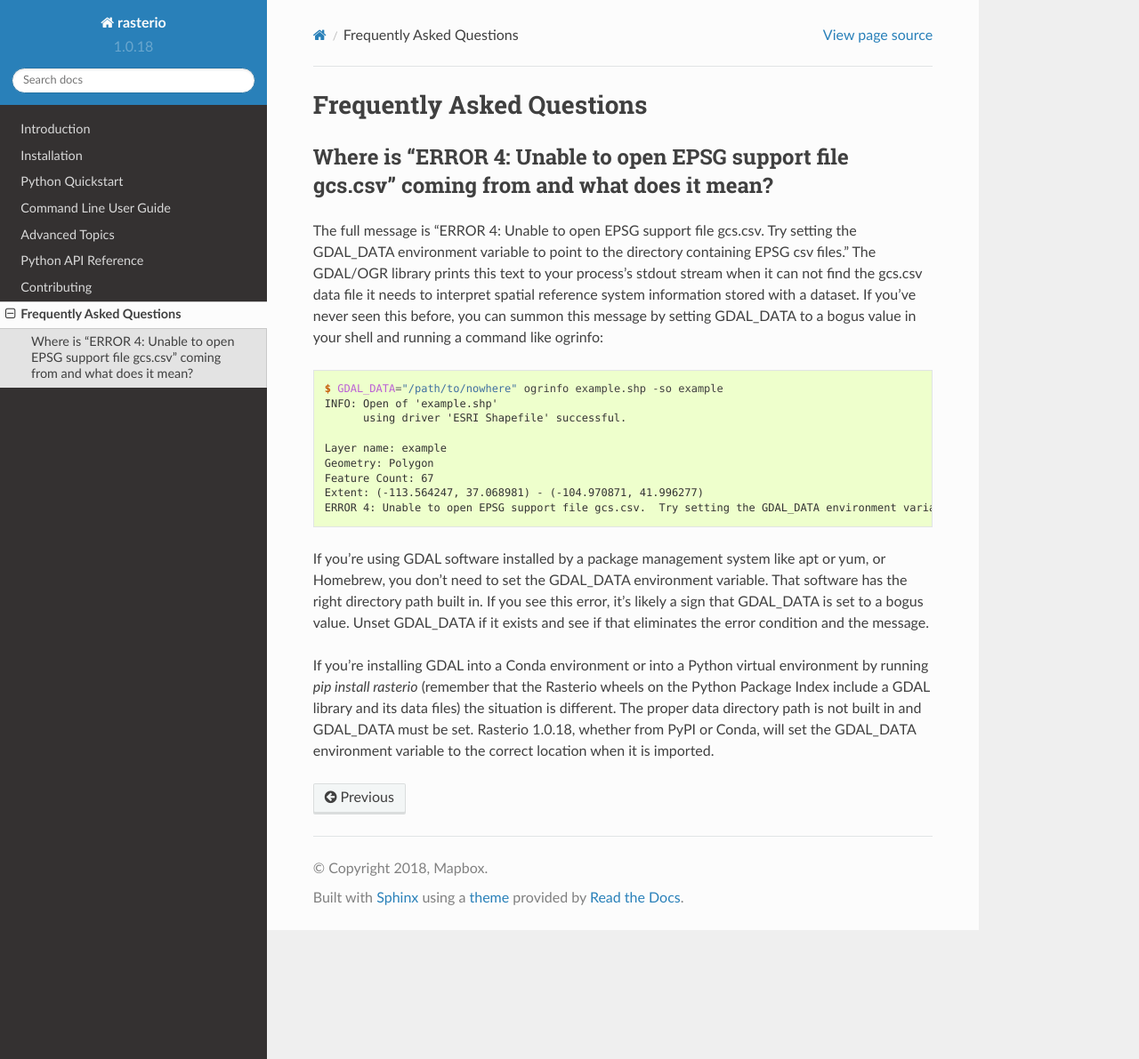
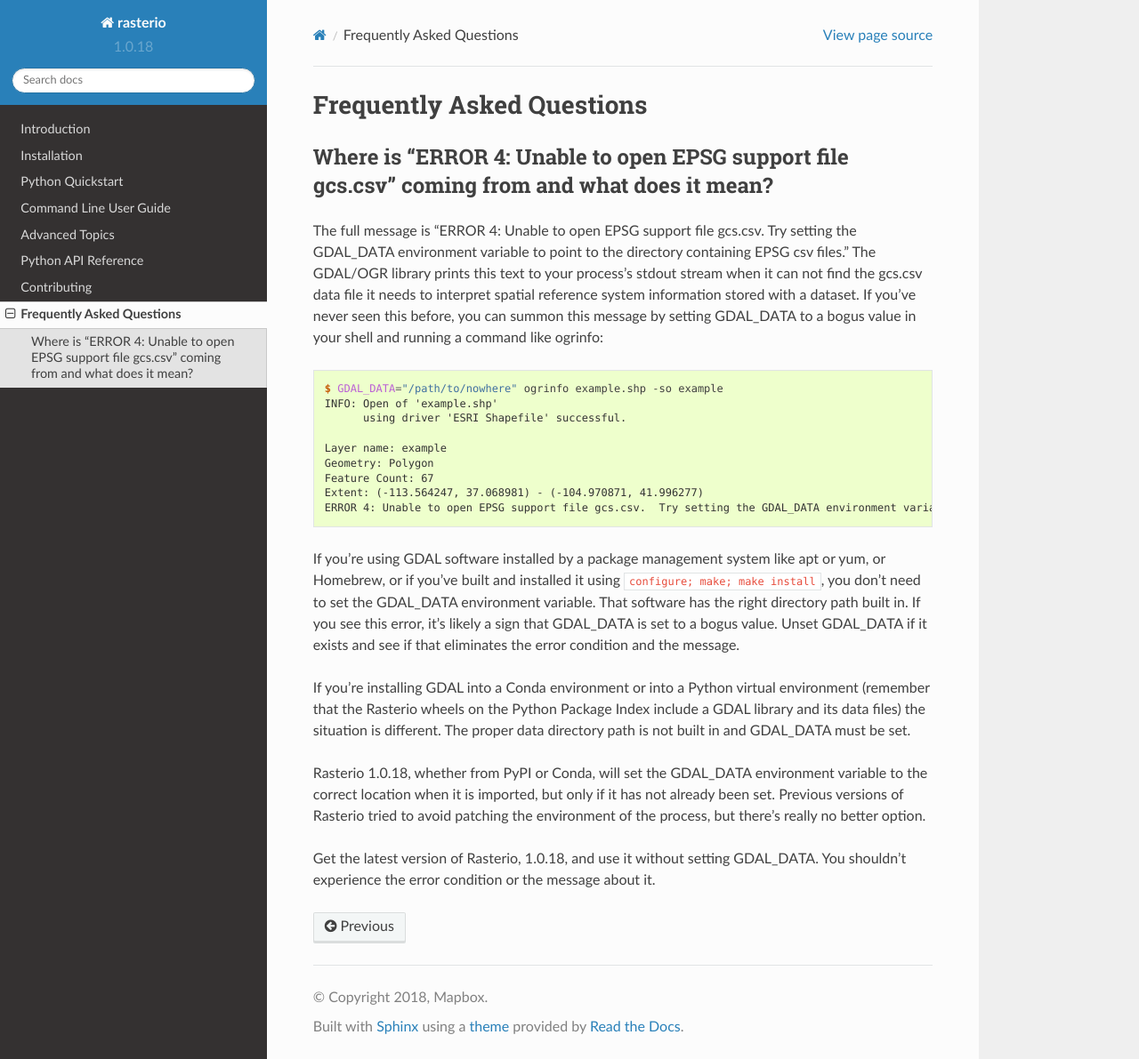
Before and after one commit to rasterio/rasterio, a Sphinx documentation site: the page built from docs/faq.rst, in a window 1280 px wide and 1191 px high. Shown: the whole window at 89% size. Built offline with Sphinx 7.4.7 and the Read the Docs theme 2.0.0, drawn with Linux system fonts in a browser that asks for light colours.

Commit message:
More details

```diff
--- a/docs/faq.rst
+++ b/docs/faq.rst
@@ -25,14 +25,22 @@ your shell and running a command like ogrinfo:
     ERROR 4: Unable to open EPSG support file gcs.csv.  Try setting the GDAL_DATA environment variable to point to the directory containing EPSG csv files.
 
 If you're using GDAL software installed by a package management system like apt
-or yum, or Homebrew, you don't need to set the GDAL_DATA environment variable.
+or yum, or Homebrew, or if you've built and installed it using ``configure;
+make; make install``, you don't need to set the GDAL_DATA environment variable.
 That software has the right directory path built in. If you see this error,
 it's likely a sign that GDAL_DATA is set to a bogus value. Unset GDAL_DATA if
 it exists and see if that eliminates the error condition and the message.
 
 If you're installing GDAL into a Conda environment or into a Python virtual
-environment by running `pip install rasterio` (remember that the Rasterio
-wheels on the Python Package Index include a GDAL library and its data files)
-the situation is different. The proper data directory path is not built in and
-GDAL_DATA must be set. Rasterio 1.0.18, whether from PyPI or Conda, will set
-the GDAL_DATA environment variable to the correct location when it is imported.
+environment (remember that the Rasterio wheels on the Python Package Index
+include a GDAL library and its data files) the situation is different. The
+proper data directory path is not built in and GDAL_DATA must be set.
+
+Rasterio 1.0.18, whether from PyPI or Conda, will set the GDAL_DATA environment
+variable to the correct location when it is imported, but only if it has not
+already been set. Previous versions of Rasterio tried to avoid patching the
+environment of the process, but there's really no better option.
+
+Get the latest version of Rasterio, 1.0.18, and use it without setting
+GDAL_DATA. You shouldn't experience the error condition or the message about
+it.
```
